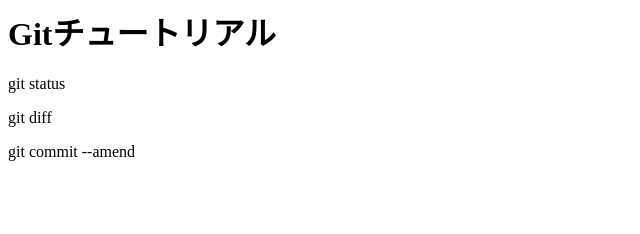
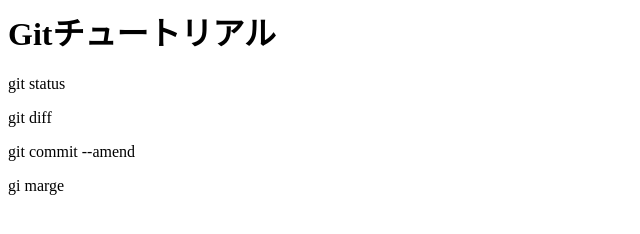
Before and after one commit to kazuyukitanabe/git_tutorial, a plain HTML site: page index.html in a window 1280 px wide. Shown: the full height of the page, 0-640 px from the left. Drawn offline with Linux system fonts and the light colour scheme.

Commit message:
git margeを追記

```diff
--- a/index.html
+++ b/index.html
@@ -2,3 +2,4 @@
 <p>git status</p>
 <p>git diff</p>
 <p>git commit --amend</p>
+<p>gi marge</p>
```
